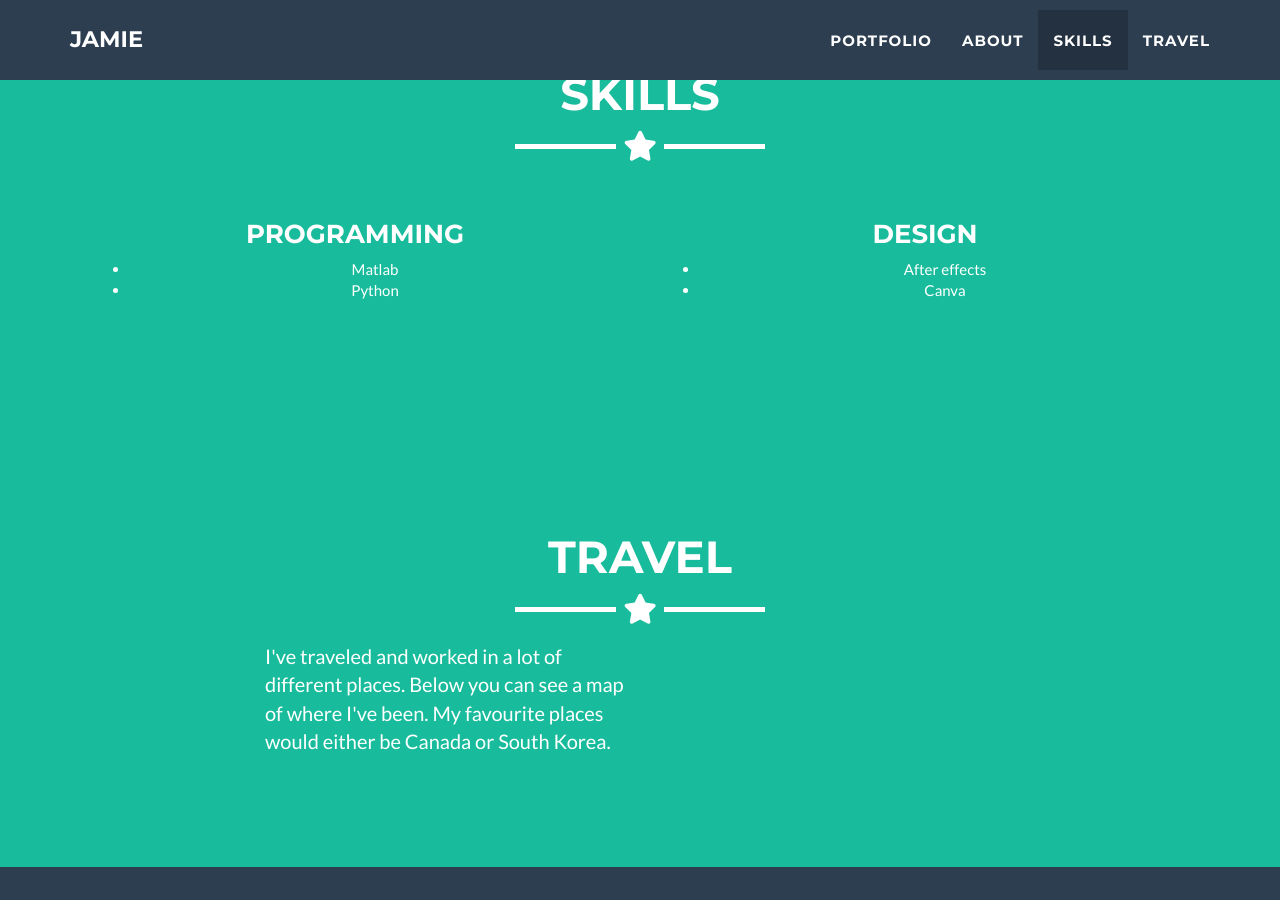
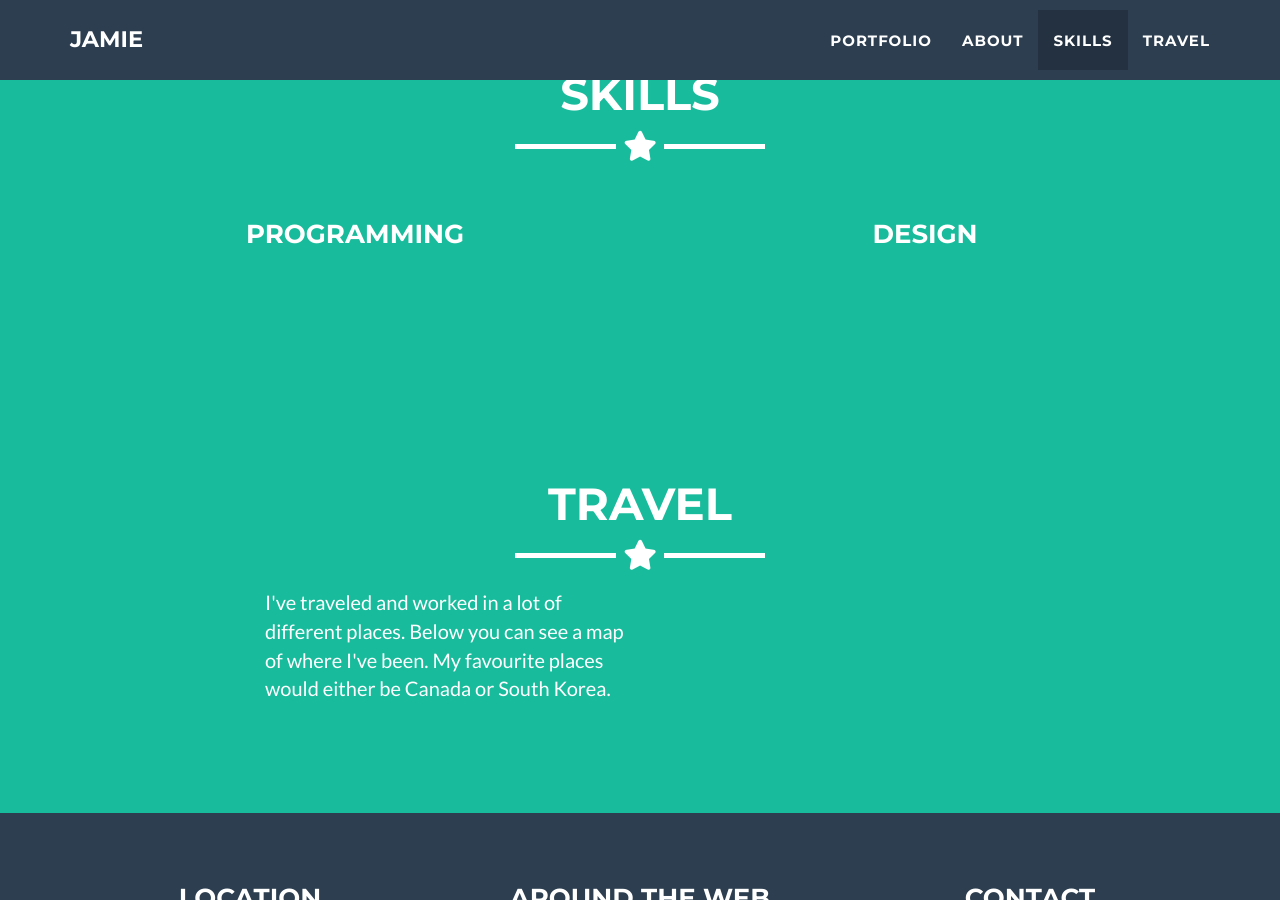
Before and after one commit to jamiedumayne/jamiedumayne.github.io, a Jekyll site: the page built from _posts/2014-07-18-project-1.markdown, in a window 1280 px wide and 900 px high, scrolled down 2308 px. Built offline with Jekyll 4.4.1, drawn with Linux system fonts in a browser that asks for light colours.

Commit message:
Update skills.html

```diff
--- a/_includes/skills.html
+++ b/_includes/skills.html
@@ -10,17 +10,9 @@
     <div class="float-container">
       <div class="float-child">
         <h3>Programming</h3>
-        <ul>
-          <li>Matlab</li>
-          <li>Python</li>
-        </ul>
       </div>
       <div class="float-child">
         <h3>Design</h3>
-        <ul>
-          <li>After effects</li>
-          <li>Canva</li>
-        </ul>
       </div>
     </div>
   </div>
```
